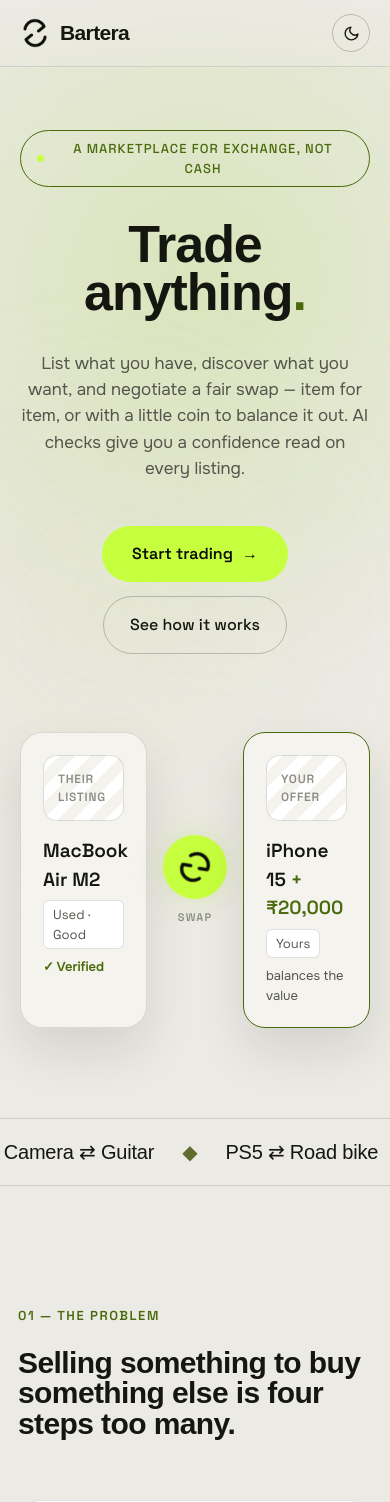
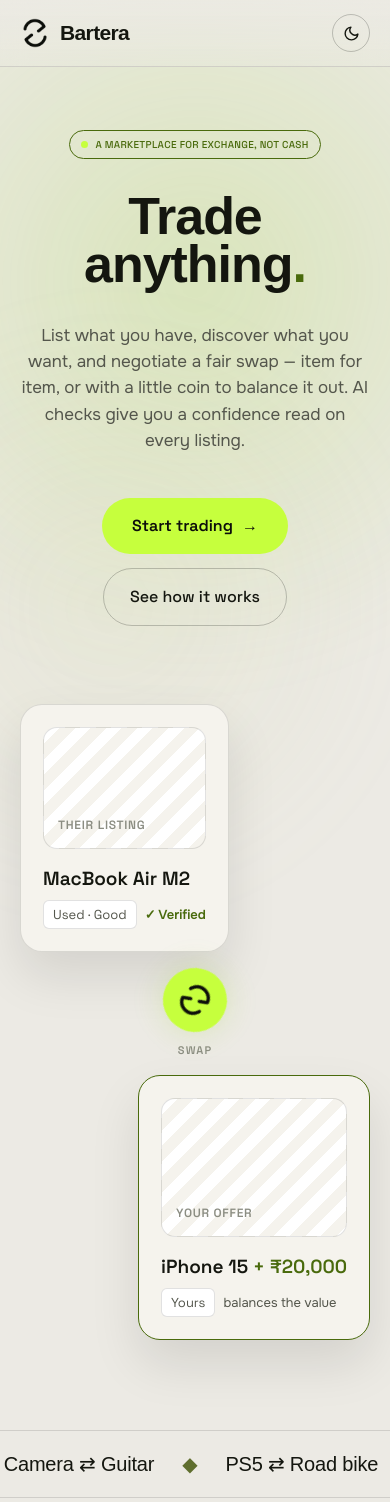
Before and after one commit to the-devesta/bartera-landing, a Next.js app: page / in a window 390 px wide. Shown: the top 1502 px of the page. Built offline with nearby package versions, Linux system fonts and the light colour scheme; a web font is replaced by a local one.

Commit message:
Improve hero tag responsiveness and add diagonal swap-card layout on mobile

```diff
--- a/src/app/globals.css
+++ b/src/app/globals.css
@@ -79,9 +79,16 @@ img{ display:block; max-width:100%; }
   .bt-steps-grid{ grid-template-columns: repeat(2,1fr) !important; }
   .bt-trust-counters{ grid-template-columns: repeat(2,1fr) !important; gap: 28px !important; }
   .bt-trust-cards{ grid-template-columns: 1fr !important; }
-  .bt-hero-swap{ flex-wrap: wrap !important; }
-  .bt-swapcard{ max-width: 100% !important; min-width: 260px !important; }
   .bt-hero{ padding: 130px 20px 60px !important; }
+
+  /* Hero tag — scale type to fit small screens */
+  .bt-hero-tag{ font-size: 11px !important; letter-spacing: 0.05em !important; padding: 7px 13px !important; gap: 7px !important; }
+
+  /* Swap cards — diagonal arrangement (card ↑, swap icon middle, card ↓) */
+  .bt-hero-swap{ flex-direction: column !important; flex-wrap: nowrap !important; gap: 14px !important; }
+  .bt-hero-swap > .bt-swapcard:first-of-type{ align-self: flex-start; max-width: 78% !important; }
+  .bt-hero-swap > .bt-swapcard:last-of-type{ align-self: flex-end; max-width: 78% !important; }
+  .bt-swap-icon-col{ z-index: 2; }
 }
 
 /* Phone */
@@ -97,6 +104,9 @@ img{ display:block; max-width:100%; }
   .bt-hero-swap{ gap: 16px !important; }
   .bt-swapcard{ min-width: 0 !important; }
   .bt-swap-meta{ flex-wrap: wrap !important; }
+  .bt-hero-tag{ font-size: 10px !important; letter-spacing: 0.03em !important; padding: 6px 11px !important; }
+  .bt-hero-swap > .bt-swapcard:first-of-type{ max-width: 100% !important; margin-right: 14% !important; }
+  .bt-hero-swap > .bt-swapcard:last-of-type{ max-width: 100% !important; margin-left: 14% !important; }
 }
 
 /* Very small phone */
--- a/src/components/Hero.tsx
+++ b/src/components/Hero.tsx
@@ -22,6 +22,7 @@ export default function Hero() {
     >
       <div
         data-hero="tag"
+        className="bt-hero-tag"
         style={{
           display: "inline-flex",
           alignItems: "center",
@@ -235,6 +236,7 @@ export default function Hero() {
           </div>
         </div>
         <div
+          className="bt-swap-icon-col"
           style={{
             display: "flex",
             flexDirection: "column",
```
